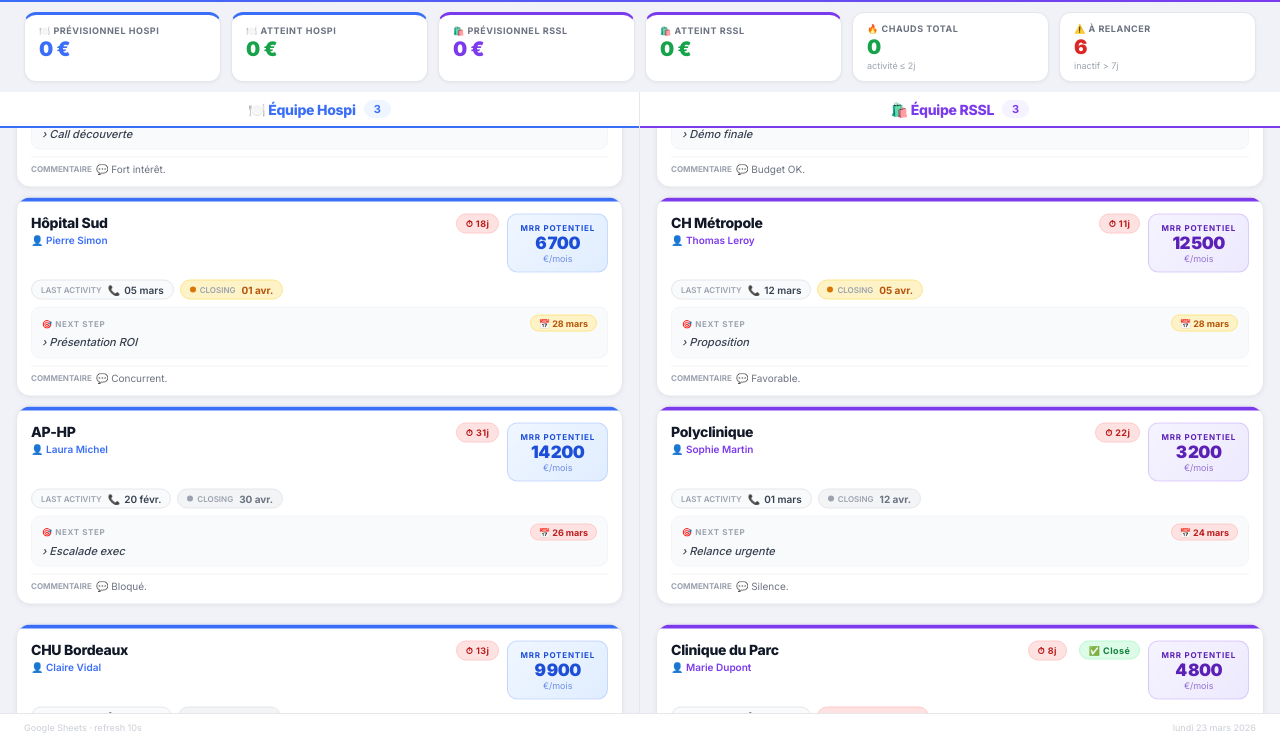
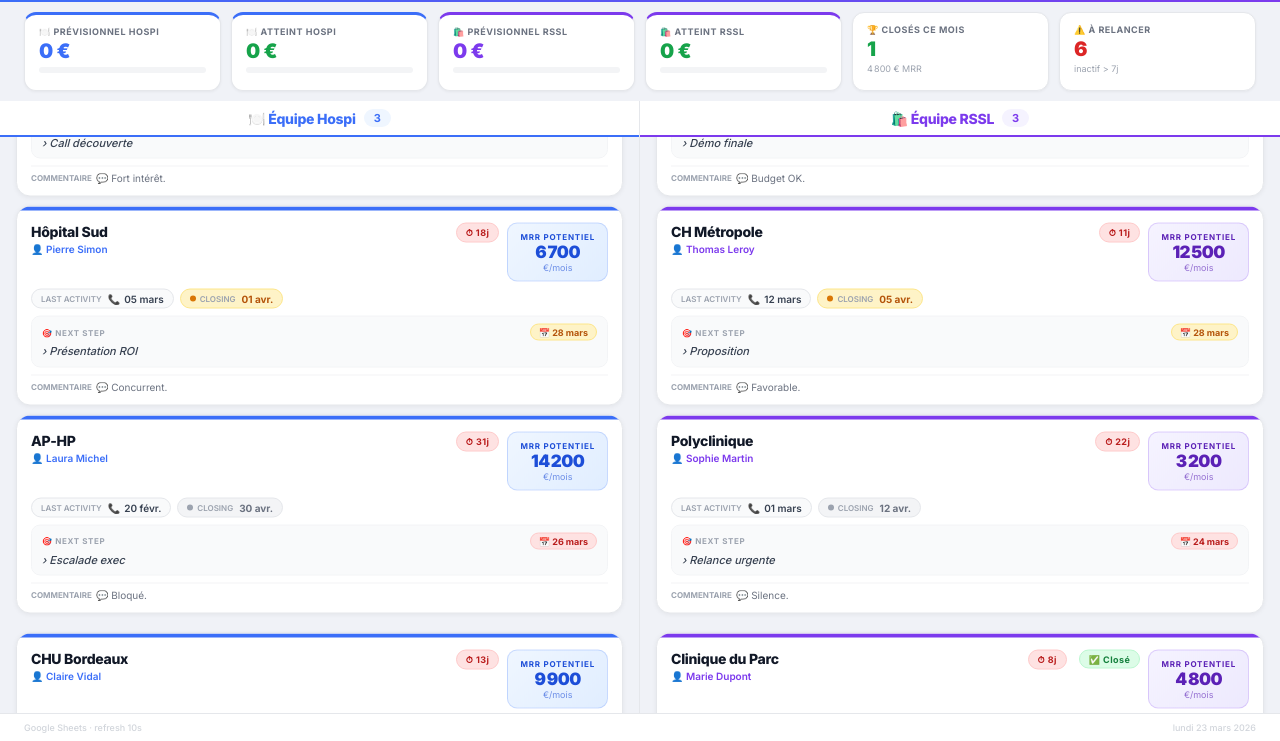
Before and after one commit to alexisbordet-alt/sales-tracker, a plain HTML site: page index.html in a window 1280 px wide. Shown: the part 59-800 px from the top of the page. Drawn offline with Linux system fonts and the light colour scheme; no server answers.

Commit message:
KPIs avec barre de progression et % visible

```diff
--- a/index.html
+++ b/index.html
@@ -36,12 +36,19 @@ body{font-family:"Inter",sans-serif;color:#111827}
 
 /* KPIS */
 #kpis{flex-shrink:0;padding:10px 24px;display:flex;gap:10px;background:#f0f2f7}
-.kpi{flex:1;background:#fff;border:1px solid #e5e7eb;border-radius:12px;padding:10px 14px;box-shadow:0 1px 3px rgba(0,0,0,.05);display:flex;flex-direction:column;gap:3px}
+.kpi{flex:1;background:#fff;border:1px solid #e5e7eb;border-radius:12px;padding:11px 14px;box-shadow:0 1px 3px rgba(0,0,0,.05);display:flex;flex-direction:column;gap:4px}
 .kpi.h{border-top:3px solid #3b6ef8}
 .kpi.r{border-top:3px solid #7c3aed}
 .kpi-lbl{font-size:9px;font-weight:700;letter-spacing:.06em;text-transform:uppercase;color:#6b7280}
 .kpi-val{font-size:20px;font-weight:900;letter-spacing:-.02em;line-height:1}
 .kpi-sub{font-size:9px;color:#9ca3af}
+.kpi-bar{height:6px;border-radius:10px;background:#f3f4f6;margin-top:6px;overflow:hidden}
+.kpi-bar-fill{height:100%;border-radius:10px;transition:width .6s ease;min-width:3px}
+.kpi-pct{font-size:13px;font-weight:800;margin-top:2px}
+.kpi-obj{font-size:9px;color:#9ca3af;margin-top:1px}
+.kpi-progress{height:6px;background:#f3f4f6;border-radius:20px;overflow:hidden;margin-top:2px}
+.kpi-bar{height:100%;border-radius:20px;transition:width .8s ease;min-width:3px}
+.kpi-pct{font-size:11px;font-weight:800}
 
 /* MAIN */
 #main{flex:1;display:grid;grid-template-columns:1fr 1fr;min-height:0;overflow:hidden}
@@ -111,32 +118,48 @@ body{font-family:"Inter",sans-serif;color:#111827}
     <div class="kpi h">
       <div class="kpi-lbl">🍽️ Prévisionnel Hospi</div>
       <div class="kpi-val" id="kv-ph" style="color:#3b6ef8">0 €</div>
-      <div class="kpi-sub" id="ks-ph"></div>
+      <div class="kpi-progress"><div class="kpi-bar" id="kb-ph" style="background:#3b6ef8;width:0%"></div></div>
+      <div style="display:flex;justify-content:space-between;align-items:center">
+        <div class="kpi-sub" id="ks-ph"></div>
+        <div class="kpi-pct" id="kp-ph" style="color:#3b6ef8"></div>
+      </div>
     </div>
     <div class="kpi h">
       <div class="kpi-lbl">🍽️ Atteint Hospi</div>
       <div class="kpi-val" id="kv-ah" style="color:#16a34a">0 €</div>
-      <div class="kpi-sub" id="ks-ah"></div>
+      <div class="kpi-progress"><div class="kpi-bar" id="kb-ah" style="background:#16a34a;width:0%"></div></div>
+      <div style="display:flex;justify-content:space-between;align-items:center">
+        <div class="kpi-sub" id="ks-ah"></div>
+        <div class="kpi-pct" id="kp-ah" style="color:#16a34a"></div>
+      </div>
     </div>
     <div class="kpi r">
       <div class="kpi-lbl">🛍️ Prévisionnel RSSL</div>
       <div class="kpi-val" id="kv-pr" style="color:#7c3aed">0 €</div>
-      <div class="kpi-sub" id="ks-pr"></div>
+      <div class="kpi-progress"><div class="kpi-bar" id="kb-pr" style="background:#7c3aed;width:0%"></div></div>
+      <div style="display:flex;justify-content:space-between;align-items:center">
+        <div class="kpi-sub" id="ks-pr"></div>
+        <div class="kpi-pct" id="kp-pr" style="color:#7c3aed"></div>
+      </div>
     </div>
     <div class="kpi r">
       <div class="kpi-lbl">🛍️ Atteint RSSL</div>
       <div class="kpi-val" id="kv-ar" style="color:#16a34a">0 €</div>
-      <div class="kpi-sub" id="ks-ar"></div>
+      <div class="kpi-progress"><div class="kpi-bar" id="kb-ar" style="background:#16a34a;width:0%"></div></div>
+      <div style="display:flex;justify-content:space-between;align-items:center">
+        <div class="kpi-sub" id="ks-ar"></div>
+        <div class="kpi-pct" id="kp-ar" style="color:#16a34a"></div>
+      </div>
     </div>
     <div class="kpi">
-      <div class="kpi-lbl">🔥 Chauds total</div>
-      <div class="kpi-val" id="kv-hot" style="color:#16a34a">0</div>
-      <div class="kpi-sub">activité ≤ 2j</div>
+      <div class="kpi-lbl">🏆 Closés ce mois</div>
+      <div class="kpi-val" id="kv-closed-month" style="color:#16a34a">0</div>
+      <div class="kpi-sub" id="ks-closed-month"></div>
     </div>
     <div class="kpi">
       <div class="kpi-lbl">⚠️ À relancer</div>
       <div class="kpi-val" id="kv-risk" style="color:#dc2626">0</div>
-      <div class="kpi-sub">inactif > 7j</div>
+      <div class="kpi-sub">inactif &gt; 7j</div>
     </div>
   </div>
 
@@ -331,24 +354,43 @@ function startScroll(bodyId,team){
 function renderKPIs(){
   const all=[...(data.Hospi||[]),...(data.RSSL||[])];
 
-  // Hot & risk — based on lastActivity
-  const hot =all.filter(d=>daysSince(d.lastActivity)<=2).length;
+  // À relancer
   const risk=all.filter(d=>daysSince(d.lastActivity)>7).length;
-  document.getElementById("kv-hot").textContent=hot;
   document.getElementById("kv-risk").textContent=risk;
+
+  // Closés ce mois
+  const thisMonth = now().getMonth();
+  const thisYear  = now().getFullYear();
+  const closedMonth = all.filter(d => {
+    if(d.state !== "closed") return false;
+    const dt = new Date(d.forecastClose);
+    return !isNaN(dt.getTime()) && dt.getMonth()===thisMonth && dt.getFullYear()===thisYear;
+  });
+  const mrrClosedMonth = closedMonth.reduce((s,d)=>s+(d.mrr||0),0);
+  document.getElementById("kv-closed-month").textContent = closedMonth.length;
+  document.getElementById("ks-closed-month").textContent = mrrClosedMonth > 0
+    ? mrrClosedMonth.toLocaleString("fr-FR") + " € MRR"
+    : "aucun deal closé";
 
   // Previsionnel & Atteint
   const fmt=n=>n>0?n.toLocaleString("fr-FR")+" €":"0 €";
-  const sub=(v,o)=>o?Math.round(v/o*100)+"% — obj. "+o.toLocaleString("fr-FR")+" €":"";
 
-  document.getElementById("kv-ph").textContent=fmt(prev.Hospi);
-  document.getElementById("ks-ph").textContent=sub(prev.Hospi,objs.Hospi);
-  document.getElementById("kv-ah").textContent=fmt(closed.Hospi);
-  document.getElementById("ks-ah").textContent=sub(closed.Hospi,objs.Hospi);
-  document.getElementById("kv-pr").textContent=fmt(prev.RSSL);
-  document.getElementById("ks-pr").textContent=sub(prev.RSSL,objs.RSSL);
-  document.getElementById("kv-ar").textContent=fmt(closed.RSSL);
-  document.getElementById("ks-ar").textContent=sub(closed.RSSL,objs.RSSL);
+  function setKpi(valId, barId, subId, pctId, value, objectif) {
+    const pct = objectif > 0 ? Math.min(100, Math.round(value / objectif * 100)) : 0;
+    const el = document.getElementById(valId);
+    if(el) el.textContent = fmt(value);
+    const bar = document.getElementById(barId);
+    if(bar) bar.style.width = pct + "%";
+    const sub = document.getElementById(subId);
+    if(sub) sub.textContent = objectif ? "obj. " + objectif.toLocaleString("fr-FR") + " €" : "";
+    const pctEl = document.getElementById(pctId);
+    if(pctEl) pctEl.textContent = objectif ? pct + "%" : "";
+  }
+
+  setKpi("kv-ph","kb-ph","ks-ph","kp-ph", prev.Hospi,   objs.Hospi);
+  setKpi("kv-ah","kb-ah","ks-ah","kp-ah", closed.Hospi, objs.Hospi);
+  setKpi("kv-pr","kb-pr","ks-pr","kp-pr", prev.RSSL,    objs.RSSL);
+  setKpi("kv-ar","kb-ar","ks-ar","kp-ar", closed.RSSL,  objs.RSSL);
 
   // Counts
   document.getElementById("cnt-h").textContent=(data.Hospi||[]).length;
```
